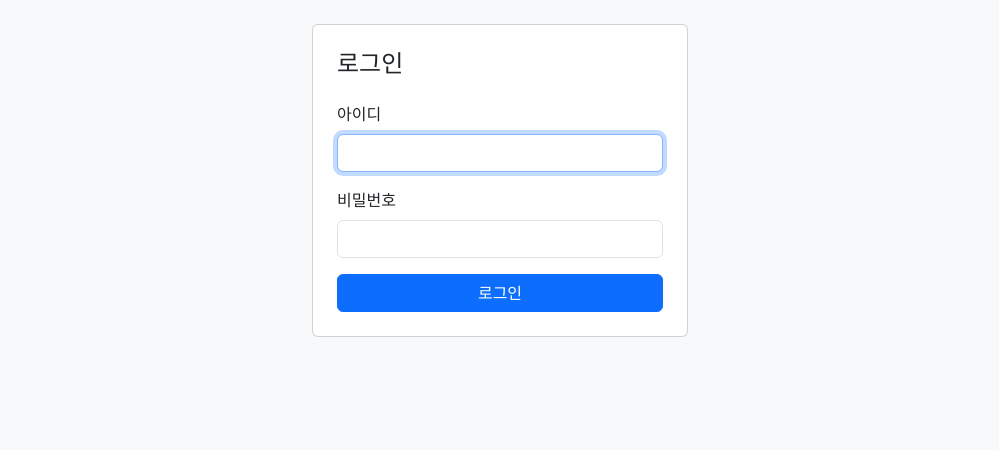
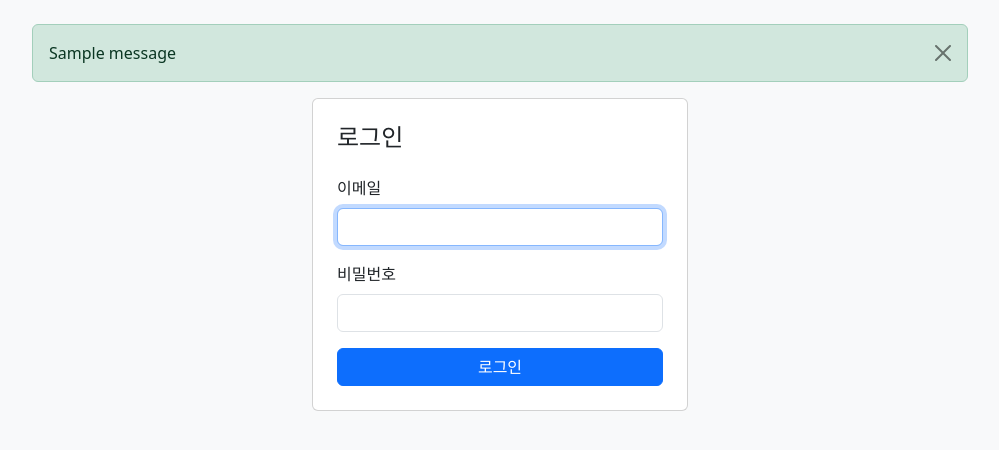
Before and after one commit to jin-park0115/ax-evalutator, a Django app: page /accounts/login/ in a window 1280 px wide. Shown: the part 57-507 px from the top of the page, without its empty margins (140-1139 px from the left). Run offline with Django 5.2, Linux system fonts and the light colour scheme; tables that the repository leaves empty hold one stand-in row (values such as "Sample post"); one stand-in notice (Sample message) is shown.

Commit message:
feat: 이메일 로그인 대응 및 messages 알림 표시 추가

```diff
--- a/project/templates/accounts/login.html
+++ b/project/templates/accounts/login.html
@@ -9,15 +9,15 @@
 
         {% if form.errors %}
           <div class="alert alert-danger">
-            아이디 또는 비밀번호가 올바르지 않습니다.
+            이메일 또는 비밀번호가 올바르지 않습니다.
           </div>
         {% endif %}
 
         <form method="post">
           {% csrf_token %}
           <div class="mb-3">
-            <label class="form-label">아이디</label>
-            <input type="text" name="username" class="form-control" required autofocus>
+            <label class="form-label">이메일</label>
+            <input type="email" name="username" class="form-control" required autofocus>
           </div>
           <div class="mb-3">
             <label class="form-label">비밀번호</label>
--- a/project/templates/base.html
+++ b/project/templates/base.html
@@ -56,6 +56,15 @@
   </nav>
 
   <main class="container py-4">
+    {% if messages %}
+      {% for message in messages %}
+        <div class="alert alert-{{ message.tags }} alert-dismissible fade show" role="alert">
+          {{ message }}
+          <button type="button" class="btn-close" data-bs-dismiss="alert" aria-label="닫기"></button>
+        </div>
+      {% endfor %}
+    {% endif %}
+
     {% block content %}{% endblock %}
   </main>
 
```
